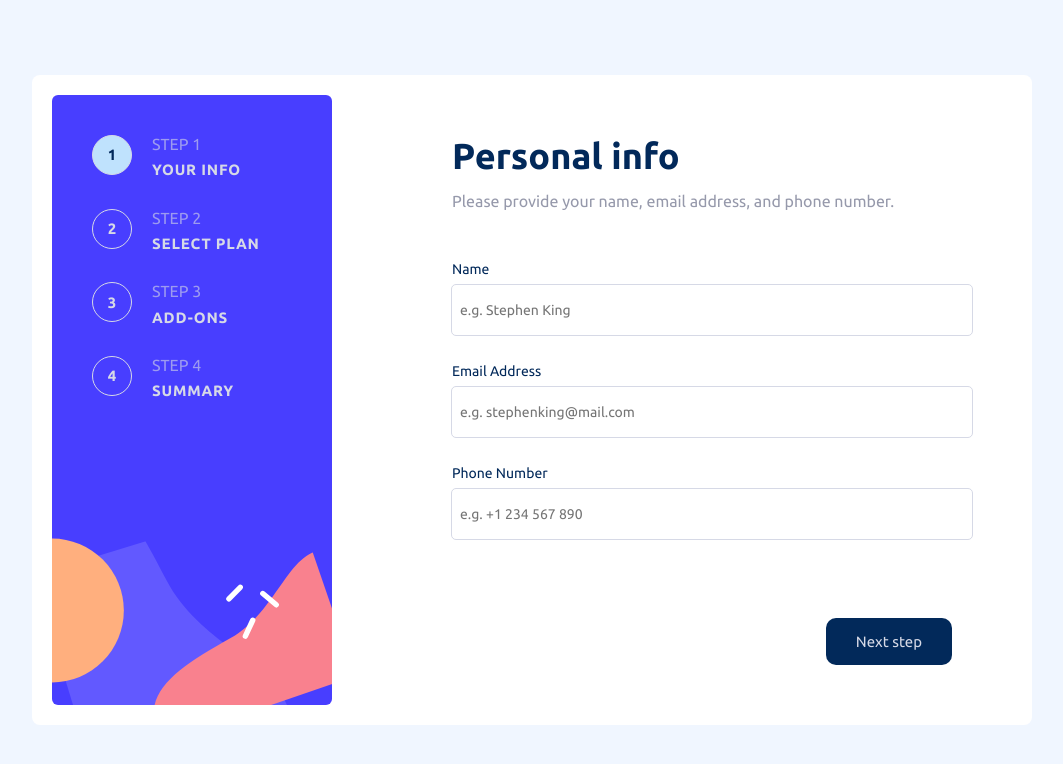
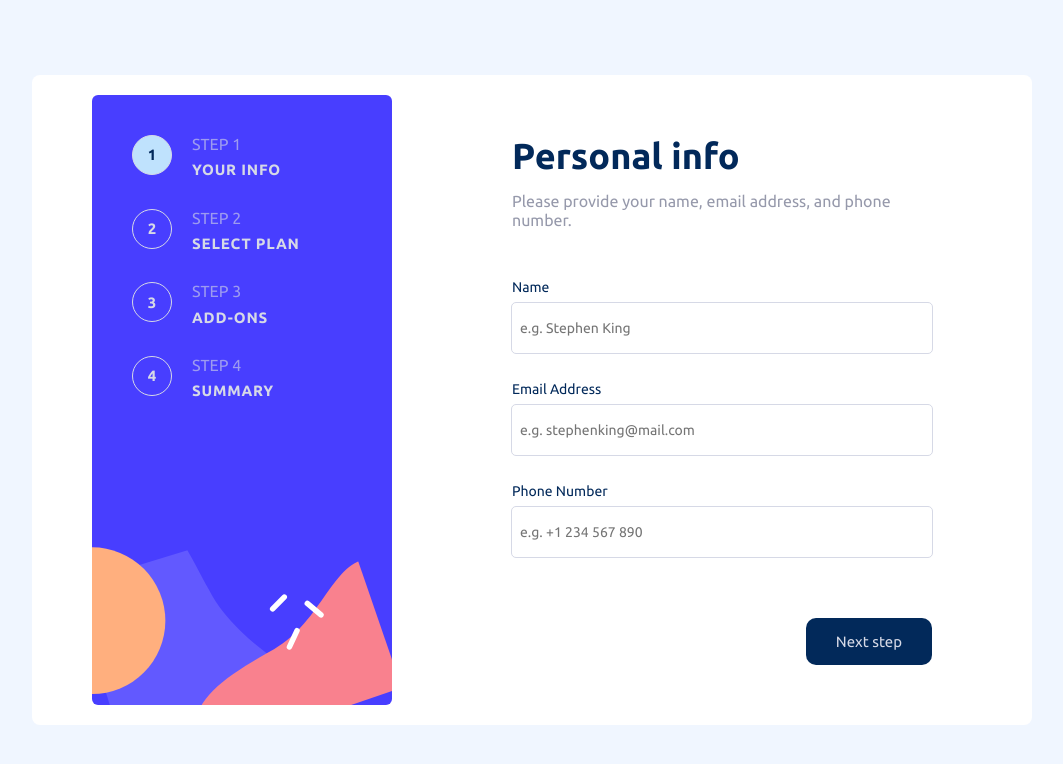
Before and after one commit to ninaokumura/multi-step-form, a React (Create React App) app: page /personal-info in a window 1280 px wide. Shown: the top 764 px of the page, without its empty margins (108-1171 px from the left). Built offline with nearby package versions, Linux system fonts and the light colour scheme.

Commit message:
fix width on MainLayout

```diff
--- a/src/layouts/MainLayout.tsx
+++ b/src/layouts/MainLayout.tsx
@@ -50,7 +50,7 @@ const Wrapper = styled.aside`
 
 const SidebarWrapper = styled.ul`
   padding: 40px;
-  max-width: 330px;
+  max-width: 300px;
   border-radius: 6px;
   background-image: url(${desktopImg});
   background-repeat: no-repeat;
@@ -83,7 +83,7 @@ const StepDescription = styled.div`
 `;
 
 const ChildrenWrapper = styled.div`
-  max-width: 600px;
+  max-width: 500px;
   width: 100%;
   padding: 40px;
   display: flex;
```
